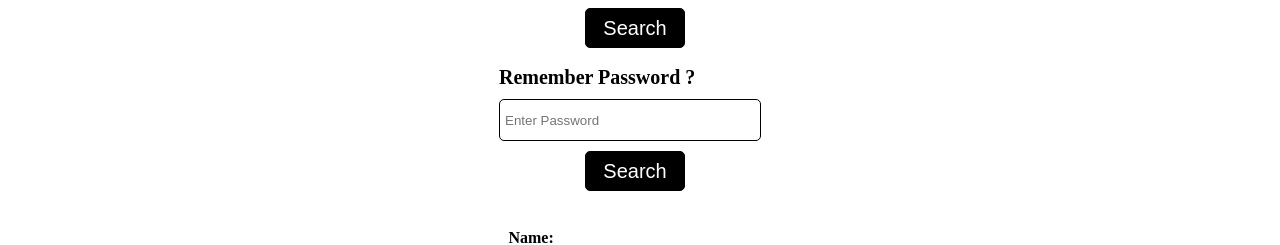
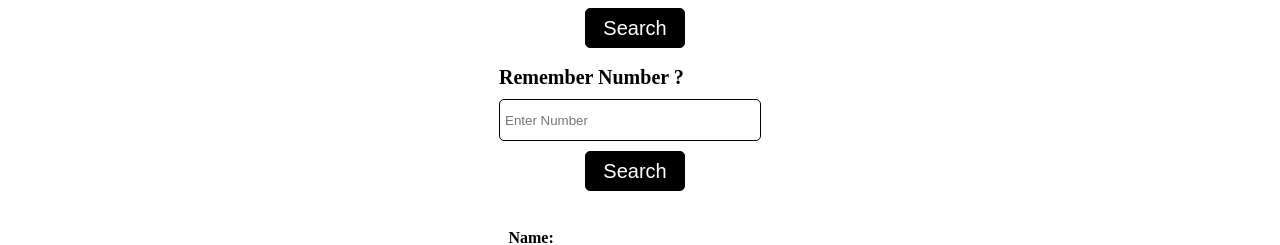
Before and after one commit to Kuwar20/backend-p, a React (Vite) app in the folder 4-fs/client/: page /link3 in a window 1280 px wide. Shown: the part 482-727 px from the top of the page. Built offline with nearby package versions, Linux system fonts and the light colour scheme.

Commit message:
Refactor FormSearch2 component and add API calls for name, email, and number search

```diff
--- a/4-fs/client/src/components/FormSearch2/FormSearch2.css
+++ b/4-fs/client/src/components/FormSearch2/FormSearch2.css
@@ -0,0 +1,3 @@
+.form-search button + button {
+    margin-top: 10px;
+}
--- a/4-fs/client/src/components/FormSearch2/FormSearch2.jsx
+++ b/4-fs/client/src/components/FormSearch2/FormSearch2.jsx
@@ -5,7 +5,7 @@ import "./FormSearch2.css"
 const FormSearch2 = () => {
   const [name, setName] = useState('');
   const [email, setEmail] = useState('');
-  const [password, setPassword] = useState('');
+  const [number, setNumber] = useState('');
 
   const handleSubmit = (e, searchType) => {
     e.preventDefault();
@@ -18,18 +18,39 @@ const FormSearch2 = () => {
       fetchEmailAPI(email);
     }
     else {
-      fetchPasswordAPI(password)
+      fetchNumberAPI(number)
     }
   }
 
-  const fetchNameAPI = (name) => {
+  const fetchNameAPI = async (name) => {
     console.log(`fetching API for name: ${name}`);
+    try {
+      const response = await fetch(`http://localhost:3000/api/user/by-name/${name}`)
+      const data = await response.json();
+      console.log(data);
+    } catch (error) {
+      console.error(error);
+    }
   }
-  const fetchEmailAPI = (email) => {
+  const fetchEmailAPI = async (email) => {
     console.log(`fetching API for email: ${email}`);
+    try {
+      const response = await fetch(`http://localhost:3000/api/user/by-email/${email}`);
+      const data = await response.json();
+      console.log(data);
+    } catch (error) {
+      console.error(error)
+    }
   }
-  const fetchPasswordAPI = (password) => {
-    console.log(`fetching API for password`);
+  const fetchNumberAPI = async (number) => {
+    console.log(`fetching API for number: ${number}`);
+    try {
+      const response = await fetch(`http://localhost:3000/api/user/by-number/${number}`);
+      const data = await response.json();
+      console.log(data);
+    } catch (error) {
+      console.error(error)
+    }
   }
 
   return (
@@ -58,14 +79,14 @@ const FormSearch2 = () => {
         </label>
         <br />
         <label>
-          Remember Password ?
+          Remember Number ?
           <input
-            type="password"
-            placeholder='Enter Password'
-            value={password}
-            onChange={(e) => setPassword(e.target.value)}
+            type="text"
+            placeholder='Enter Number'
+            value={number}
+            onChange={(e) => setNumber(e.target.value)}
           />
-          <button onClick={(e) => handleSubmit(e, 'password')}>Search</button>
+          <button onClick={(e) => handleSubmit(e, 'number')}>Search</button>
         </label>
       </form>
     </div>
```
